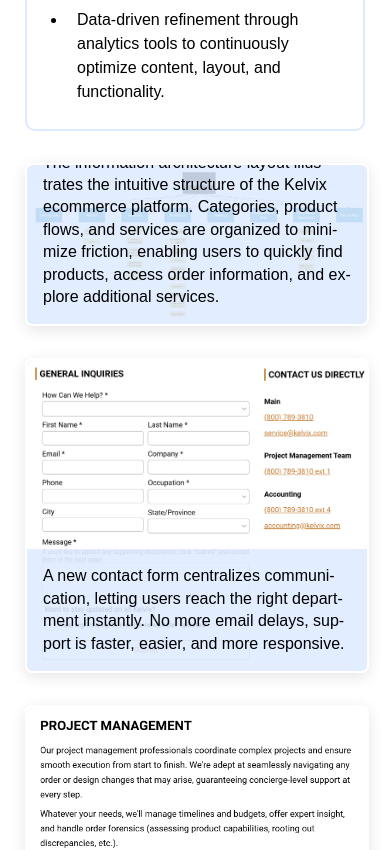
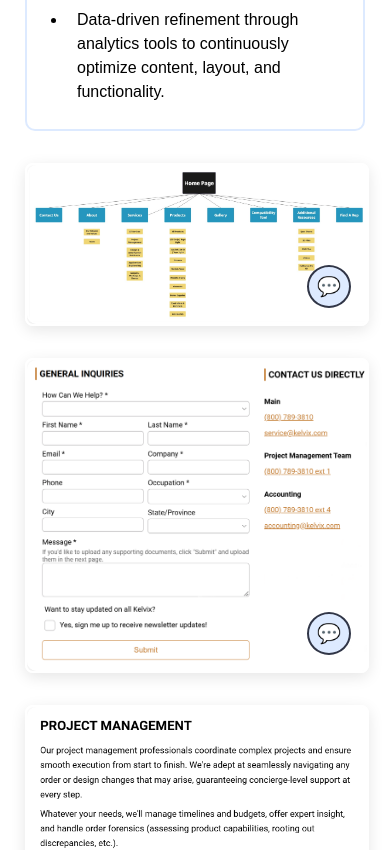
Before and after one commit to RaeOfChey/Portfolio, a React (Vite) app: page /kelvix-case-study in a window 390 px wide. Shown: the part 4740-5590 px from the top of the page. Built offline with nearby package versions, Linux system fonts and the light colour scheme; a web font is replaced by a local one.

Commit message:
Adjusted caption styles, especially for mobile

```diff
--- a/src/components/CaseStudyImage.jsx
+++ b/src/components/CaseStudyImage.jsx
@@ -1,12 +1,58 @@
+import { useState, useEffect } from "react";
 import "../styles/Portfolio.css";
 
-const CaseStudyImage = ({ src, alt, caption }) => {
+const CaseStudyImage = ({ src, alt, caption, charLimit = 120 }) => {
+  const [isOpen, setIsOpen] = useState(false);
+  const [isHovered, setIsHovered] = useState(false);
+  const [isMobile, setIsMobile] = useState(false);
+
+  // Detect screen size
+  useEffect(() => {
+    const handleResize = () => setIsMobile(window.innerWidth <= 768);
+    handleResize();
+    window.addEventListener("resize", handleResize);
+    return () => window.removeEventListener("resize", handleResize);
+  }, []);
+
+  // Determine what caption to show
+  let displayCaption = caption;
+
+  if (isMobile) {
+    // On mobile, only show caption if toggled open
+    displayCaption = isOpen ? caption : "";
+  } else {
+    // On desktop, show truncated caption by default, expand on hover
+    const truncatedCaption =
+      caption.length > charLimit ? caption.slice(0, charLimit) + "…" : caption;
+    displayCaption = isHovered ? caption : truncatedCaption;
+  }
+
   return (
-    <div className="image-overlay-container">
+    <div
+      className="image-overlay-container"
+      onMouseEnter={() => !isMobile && setIsHovered(true)}
+      onMouseLeave={() => !isMobile && setIsHovered(false)}
+    >
       <img src={src} alt={alt} className="case-study-image" />
-      <div className="image-caption">
-        {caption}
-      </div>
+
+      {/* Mobile toggle button */}
+      {isMobile && (
+        <button
+          className="caption-toggle-icon"
+          onClick={() => setIsOpen(!isOpen)}
+        >
+          💬
+        </button>
+      )}
+
+      {/* Caption overlay */}
+      <div
+  className={`image-caption ${
+    isMobile ? (isOpen ? "open" : "hidden") : ""
+  }`}
+>
+  {displayCaption}
+</div>
     </div>
   );
 };
--- a/src/styles/Portfolio.css
+++ b/src/styles/Portfolio.css
@@ -196,9 +196,71 @@
   color: #000;
   font-size: 1rem;
   line-height: 1.4;
-  overflow-wrap: break-word;
-  word-wrap: break-word;
-  hyphens: auto;
+
+  /* Truncate caption text by default */
+  display: -webkit-box;        /* required for -webkit-line-clamp */
+  -webkit-box-orient: vertical; /* required for -webkit-line-clamp */
+  -webkit-line-clamp: 3;        /* actual clamp for WebKit browsers */
+  line-clamp: 3;                /* linter-friendly standard property */
+  overflow: hidden;
+  transition: max-height 0.3s ease, -webkit-line-clamp 0.3s ease;
+}
+
+/* Desktop hover: show full caption */
+@media (hover: hover) {
+  .image-overlay-container:hover .image-caption {
+    -webkit-line-clamp: unset; /* remove clamp */
+    line-clamp: unset;          /* standard property */
+    max-height: 500px;
+    overflow: visible;
+  }
+
+  .caption-toggle-icon {
+    display: none; /* hide toggle on desktop */
+  }
+}
+
+/* Mobile: show toggle icon, tap to expand */
+@media (max-width: 768px) {
+  .caption-toggle-icon {
+    display: block;
+    position: absolute;
+    bottom: 1rem;
+    right: 1rem;
+    background: #ddeaff;
+    border: 2px solid #313647 !important;
+    border: none;
+    border-radius: 50%;
+    padding: 0.5rem;
+    font-size: 1.2rem;
+    cursor: pointer;
+    z-index: 10;
+  }
+
+  .caption-toggle-icon:hover {
+  border-color: #ACBDDC !important;
+}
+
+.caption-toggle-icon.active {
+  border-color: #ACBDDC !important;
+}
+
+  .image-caption {
+    -webkit-line-clamp: unset;
+    line-clamp: unset;
+    max-height: 0;
+    overflow: hidden;
+    padding-bottom: 3.5rem;
+  }
+
+  .image-caption.open {
+    max-height: 500px;
+    overflow: visible;
+  }
+
+  .image-caption.hidden {
+  display: none;
+  }
 }
 
 /* Media Queries */
```
